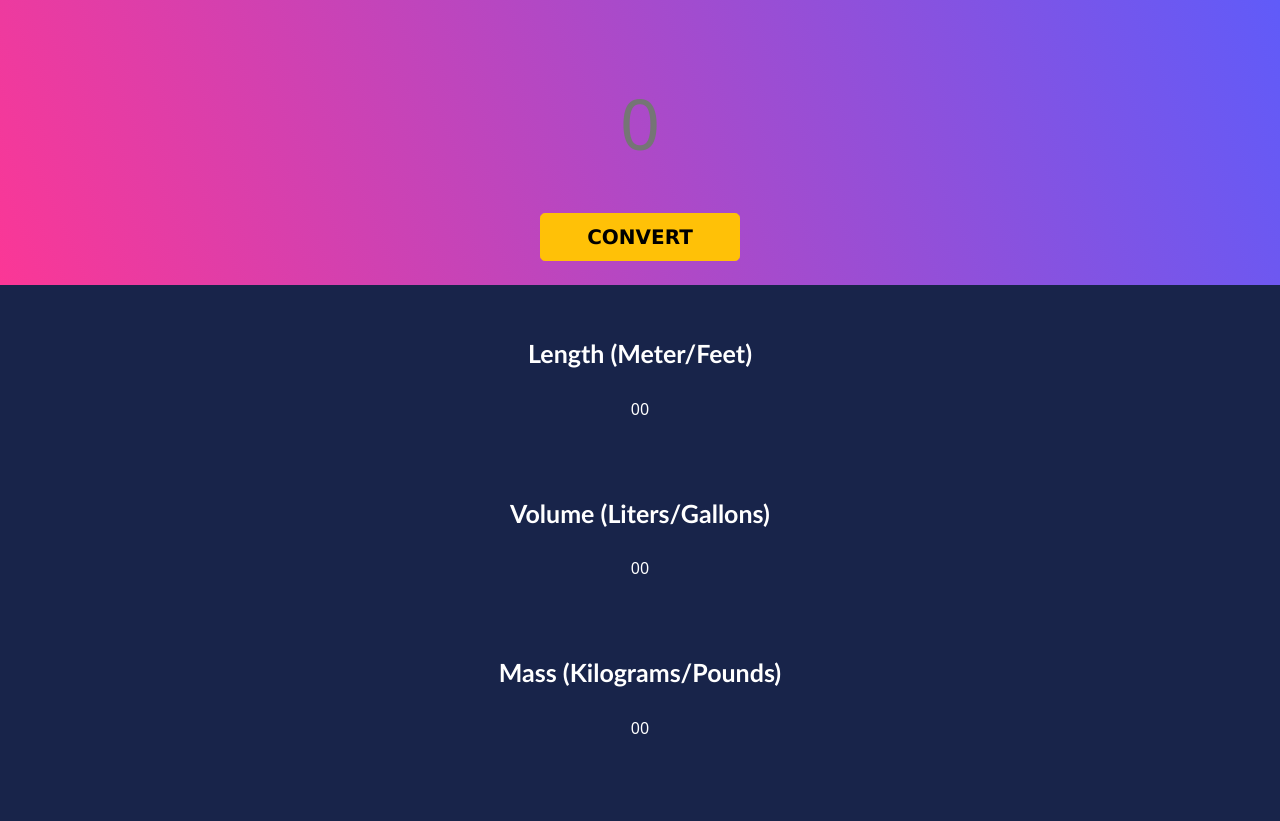
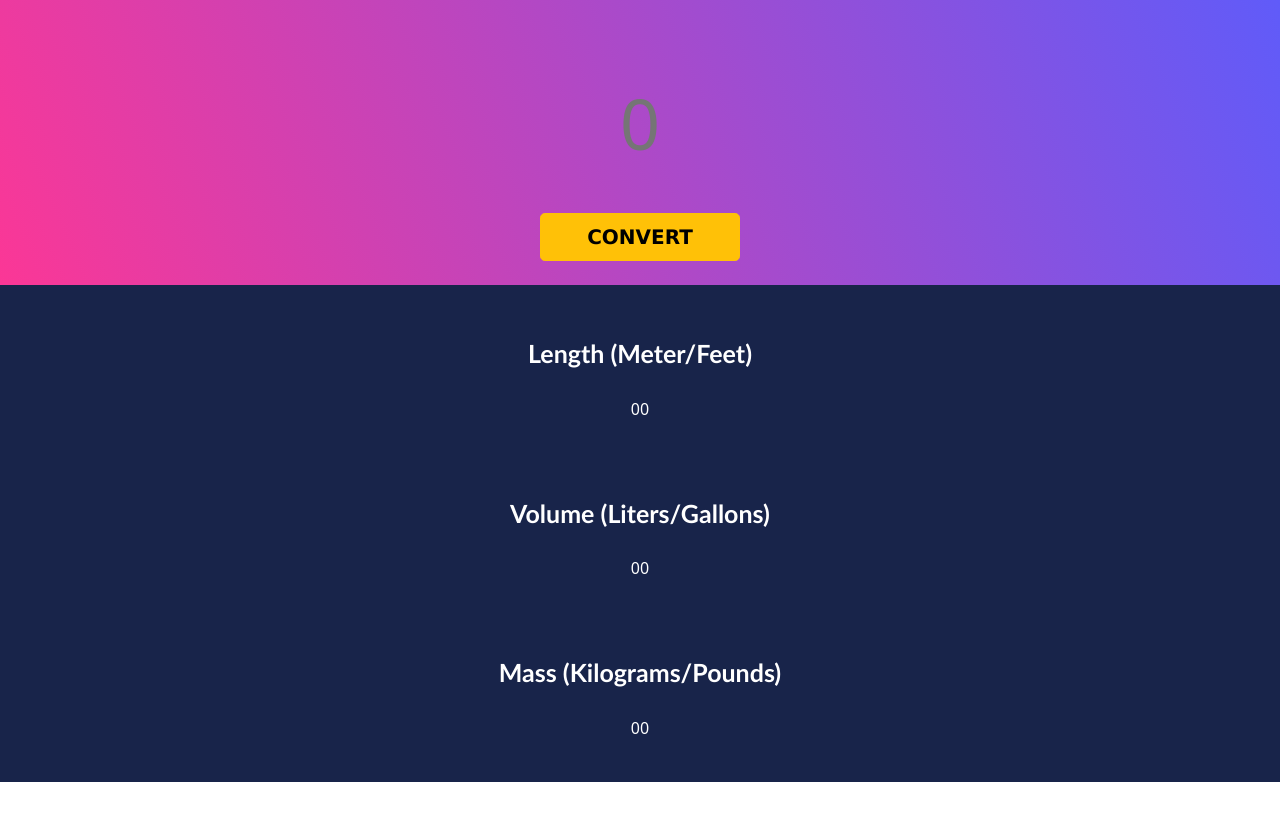
Before and after one commit to hritiksahni/unit_calculator-js, a plain HTML site: page index.html in a window 1280 px wide. Shown: the part 165-986 px from the top of the page. After the commit the page ends 947 px from the top, so only its background shows below. Drawn offline with nearby package versions, Linux system fonts and the light colour scheme.

Commit message:
Update style.css

```diff
--- a/css/style.css
+++ b/css/style.css
@@ -51,7 +51,7 @@ text-align: center;
 {
     color: white;
     text-align: center;
-    height: 600px;
+    height: 497px;
     background-color: #18244A;
 }
 .length
```
